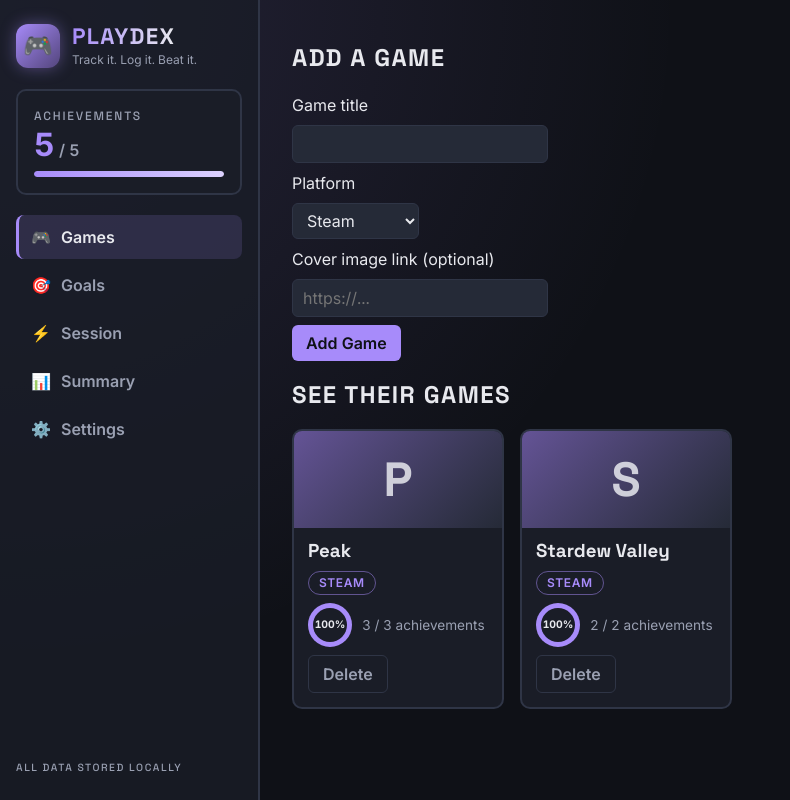
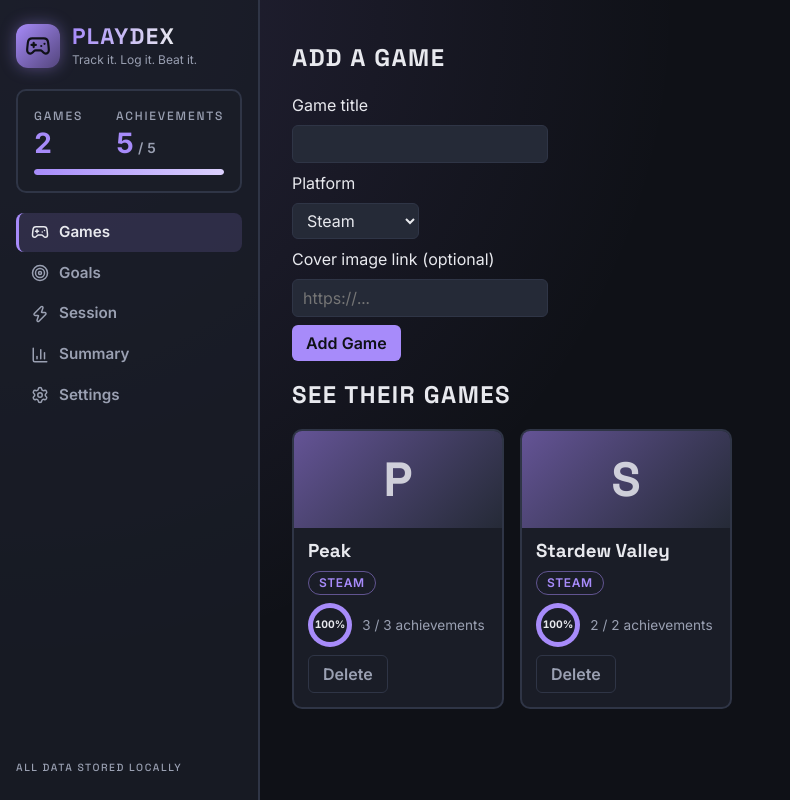
Before and after one commit to RikkaKallinen/playdex-achievement-tracker, a React (Vite) app: page / in a window 1280 px wide. Shown: the whole page, without its empty margins (0-790 px from the left). Built offline with nearby package versions, Linux system fonts and the light colour scheme; a web font is replaced by a local one.

Commit message:
Polish the sidebar with Lucide icons and a games stat

```diff
--- a/package.json
+++ b/package.json
@@ -13,6 +13,7 @@
     "@fontsource/inter": "^5.3.0",
     "@fontsource/opendyslexic": "^5.3.0",
     "@fontsource/space-grotesk": "^5.3.0",
+    "lucide-react": "^1.59.0",
     "react": "^19.2.8",
     "react-dom": "^19.2.8",
     "react-router": "^8.4.0"
--- a/src/GameCard.jsx
+++ b/src/GameCard.jsx
@@ -1,50 +1,24 @@
-import { platformNames } from "./data";
+import { getPlatformText } from "./data";
+import GameCover from "./GameCover";
+import PlatformStat from "./PlatformStat";
 import ProgressRing from "./ProgressRing";
-import { countGamerscore, countTrophies } from "./stats";
+import { countAchievements } from "./stats";
 
 function GameCard({ game, onSelect, onDelete }) {
-    const platformText = game.platform === "other"
-        ? "Other - " + game.otherPlatform
-        : platformNames[game.platform];
-
-    const total = game.achievements.length;
-    const unlocked = game.achievements.filter((achievement) => achievement.earned).length;
-    const percent = total > 0 ? Math.round((unlocked / total) * 100) : 0;
-    const gamerscore = countGamerscore([game]);
-    const trophies = countTrophies([game]);
+    const counts = countAchievements([game]);
+    const percent = counts.total > 0 ? Math.round((counts.unlocked / counts.total) * 100) : 0;
 
     return (
         <article className="game-card" onClick={onSelect}>
-            <div className="game-cover" aria-hidden="true">
-                {game.coverUrl ? <img src={game.coverUrl} alt="" /> : game.title.charAt(0)}
-            </div>
+            <GameCover game={game} />
             <div className="game-info">
                 <h3>{game.title}</h3>
-                <p className="badge">{platformText}</p>
+                <p className="badge">{getPlatformText(game)}</p>
                 <div className="game-progress">
                     <ProgressRing percent={percent} />
-                    <span>{unlocked} / {total} achievements</span>
+                    <span>{counts.unlocked} / {counts.total} achievements</span>
                 </div>
-                {game.platform === "xbox" && (
-                    <p className="tile-gamerscore">
-                        {gamerscore.earned}<span className="unit"> / {gamerscore.total} G</span>
-                    </p>
-                )}
-                {game.platform === "playstation" && (
-                    <ul className="trophy-counts">
-                        {trophies.map((trophy) => (
-                            <li
-                                key={trophy.tier}
-                                className={"trophy-count tier-" + trophy.tier}
-                                title={trophy.name}
-                                aria-label={trophy.name + ": " + trophy.count}
-                            >
-                                <span className="trophy-dot" />
-                                {trophy.count}
-                            </li>
-                        ))}
-                    </ul>
-                )}
+                <PlatformStat game={game} />
                 <button
                     className="button-quiet"
                     onClick={(event) => {
--- a/src/Sidebar.jsx
+++ b/src/Sidebar.jsx
@@ -1,22 +1,25 @@
 import { NavLink } from "react-router";
+import { ChartColumn, Gamepad2, Settings, Target, Zap } from "lucide-react";
+import { countAchievements } from "./stats";
 
 const navLinks = [
-    { to: "/", label: "Games", icon: "🎮" },
-    { to: "/goals", label: "Goals", icon: "🎯" },
-    { to: "/session", label: "Session", icon: "⚡" },
-    { to: "/summary", label: "Summary", icon: "📊" },
-    { to: "/settings", label: "Settings", icon: "⚙️" }
+    { to: "/", label: "Games", Icon: Gamepad2 },
+    { to: "/goals", label: "Goals", Icon: Target },
+    { to: "/session", label: "Session", Icon: Zap },
+    { to: "/summary", label: "Summary", Icon: ChartColumn },
+    { to: "/settings", label: "Settings", Icon: Settings }
 ];
 
 function Sidebar({ games }) {
-    const achievements = games.flatMap((game) => game.achievements);
-    const unlocked = achievements.filter((achievement) => achievement.earned).length;
-    const percent = achievements.length > 0 ? Math.round((unlocked / achievements.length) * 100) : 0;
+    const counts = countAchievements(games);
+    const percent = counts.total > 0 ? Math.round((counts.unlocked / counts.total) * 100) : 0;
 
     return (
         <aside className="sidebar">
             <div className="brand">
-                <span className="brand-icon" aria-hidden="true">🎮</span>
+                <span className="brand-icon" aria-hidden="true">
+                    <Gamepad2 size={26} />
+                </span>
                 <div>
                     <h1>Playdex</h1>
                     <p>Track it. Log it. Beat it.</p>
@@ -24,20 +27,28 @@ function Sidebar({ games }) {
             </div>
 
             <div className="stat-card">
-                <p className="label">Achievements</p>
-                <p className="stat-number">
-                    {unlocked}<span className="unit"> / {achievements.length}</span>
-                </p>
+                <div className="stat-grid">
+                    <div>
+                        <p className="label">Games</p>
+                        <p className="stat-number">{games.length}</p>
+                    </div>
+                    <div>
+                        <p className="label">Achievements</p>
+                        <p className="stat-number">
+                            {counts.unlocked}<span className="unit"> / {counts.total}</span>
+                        </p>
+                    </div>
+                </div>
                 <div className="stat-bar">
                     <div className="stat-bar-fill" style={{ width: percent + "%" }} />
                 </div>
             </div>
 
             <nav>
-                {navLinks.map((link) => (
-                    <NavLink key={link.to} to={link.to} end={link.to === "/"}>
-                        <span aria-hidden="true">{link.icon}</span>
-                        {link.label}
+                {navLinks.map(({ to, label, Icon }) => (
+                    <NavLink key={to} to={to} end={to === "/"}>
+                        <Icon size={18} aria-hidden="true" />
+                        {label}
                     </NavLink>
                 ))}
             </nav>
--- a/src/index.css
+++ b/src/index.css
@@ -120,7 +120,7 @@ main {
     place-items: center;
     width: 44px;
     height: 44px;
-    font-size: 1.5rem;
+    color: var(--accent-text);
     border-radius: 12px;
     background: linear-gradient(135deg, var(--accent), color-mix(in srgb, var(--accent) 50%, black));
     box-shadow: 0 0 16px color-mix(in srgb, var(--accent) 40%, transparent);
@@ -147,11 +147,18 @@ main {
 }
 
 .stat-number {
-    margin: 4px 0 10px;
-    font-size: 2rem;
+    margin: 4px 0 0;
+    font-size: 1.75rem;
     font-weight: 700;
     line-height: 1;
     color: var(--accent);
+}
+
+.stat-grid {
+    display: grid;
+    grid-template-columns: 1fr 1fr;
+    gap: 12px;
+    margin-bottom: 12px;
 }
 
 .stat-bar {
@@ -170,19 +177,20 @@ main {
 .sidebar nav {
     display: flex;
     flex-direction: column;
-    gap: 4px;
+    gap: 2px;
 }
 
 .sidebar nav a {
     display: flex;
     align-items: center;
     gap: 10px;
-    padding: 10px 12px;
+    padding: 8px 12px;
     border-left: 3px solid transparent;
     border-radius: 8px;
     font-weight: 600;
     text-decoration: none;
     color: var(--text-muted);
+    font-size: 0.95rem;
 }
 
 .sidebar nav a:hover {
```
Also changed, not shown: 1 other file (tests, documents, lock files or other folders).
